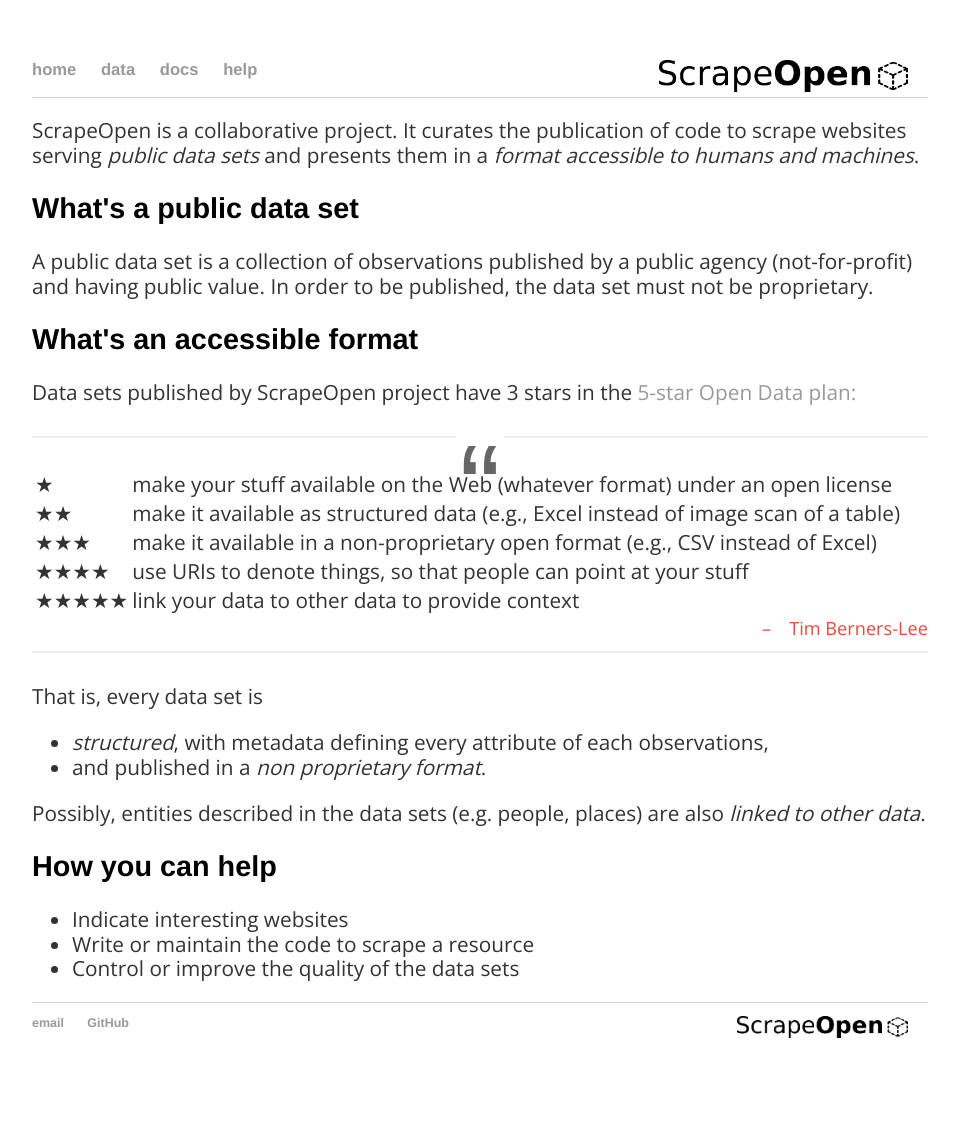
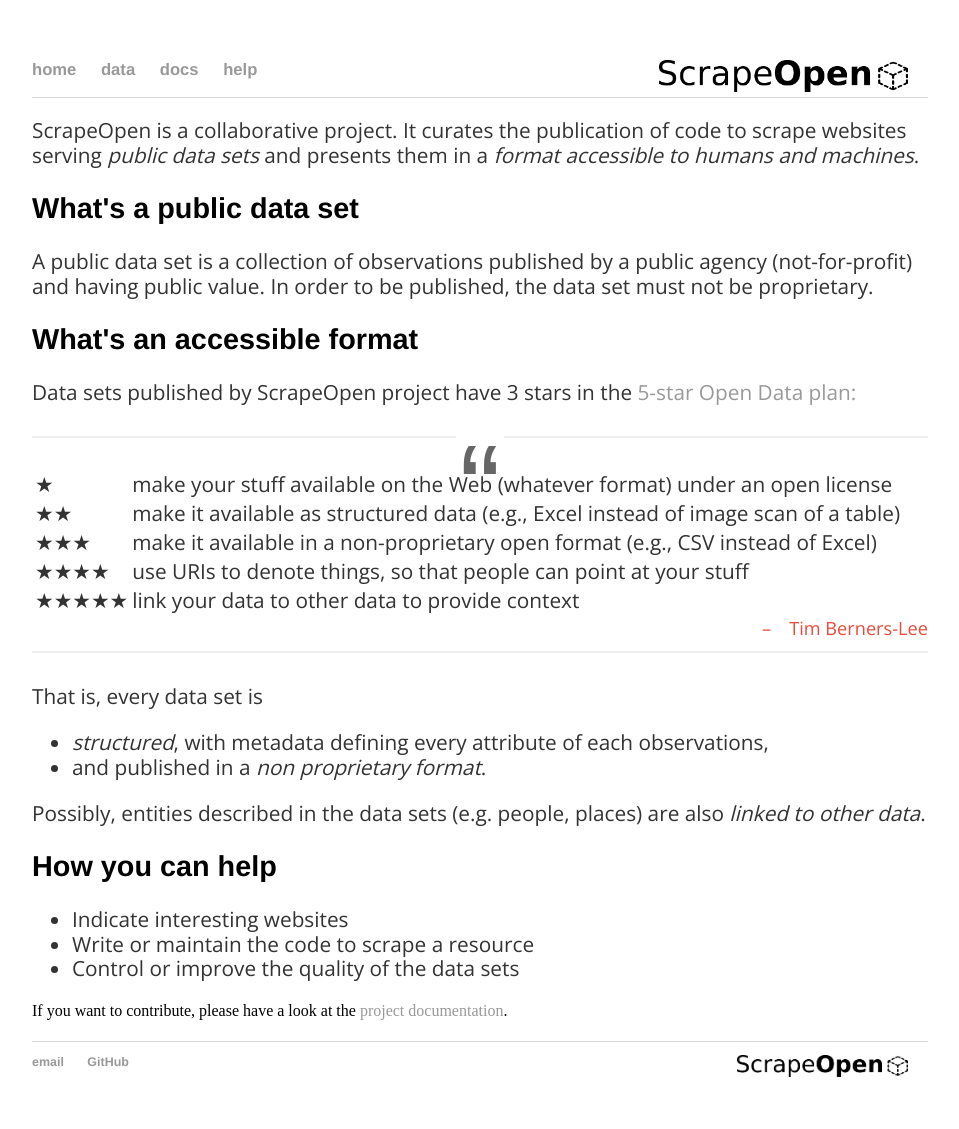
Before and after one commit to ScrapeOpen/ScrapeOpen, a Jekyll site: the page built from index.html, in a window 1280 px wide. Shown: the whole page, without its empty margins (160-1119 px from the left). Built offline with Jekyll 4.4.1, drawn with Linux system fonts in a browser that asks for light colours; before the commit the page ends 1091 px from its top, so only the background shows below that.

Commit message:
Minor edits

```diff
--- a/.#index.html
+++ /dev/null
@@ -1 +0,0 @@
-francesco@macbook-pro-8.lan.30725
--- a/index.html
+++ b/index.html
@@ -28,6 +28,7 @@
     <li>Indicate interesting websites</li>
     <li>Write or maintain the code to scrape a resource</li>
     <li>Control or improve the quality of the data sets</li>
-</ul>
+  </ul>
+  If you want to contribute, please have a look at the <a href="">project documentation</a>.
   <p></p>
 </div><!-- /.blurb -->
```
